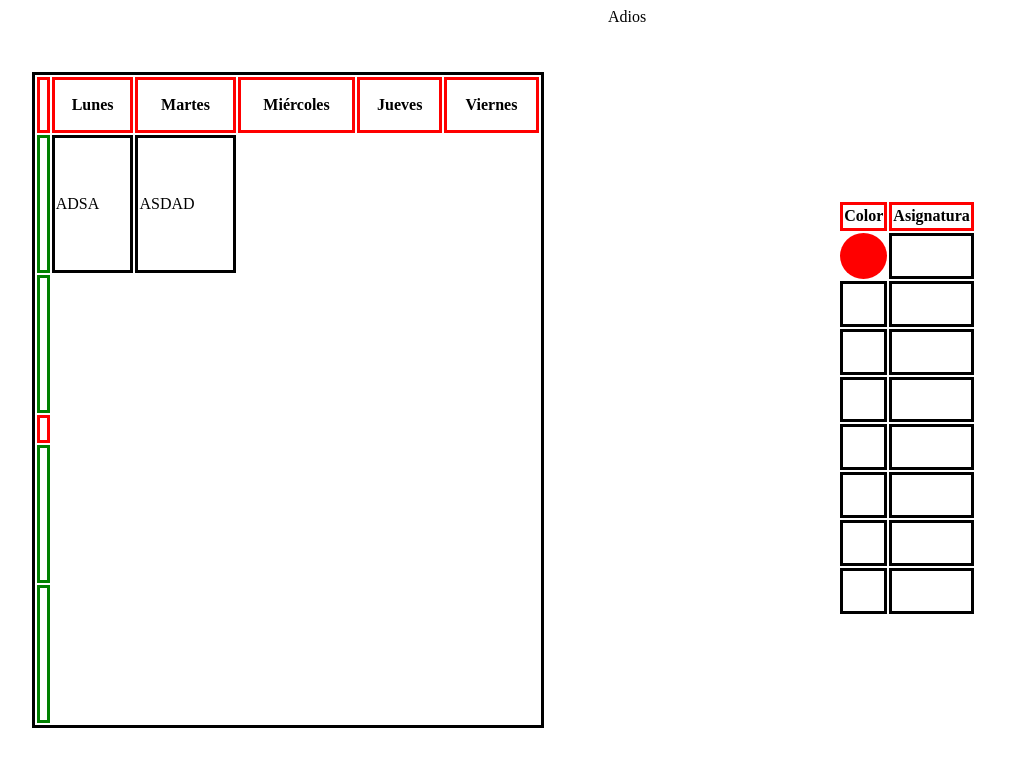
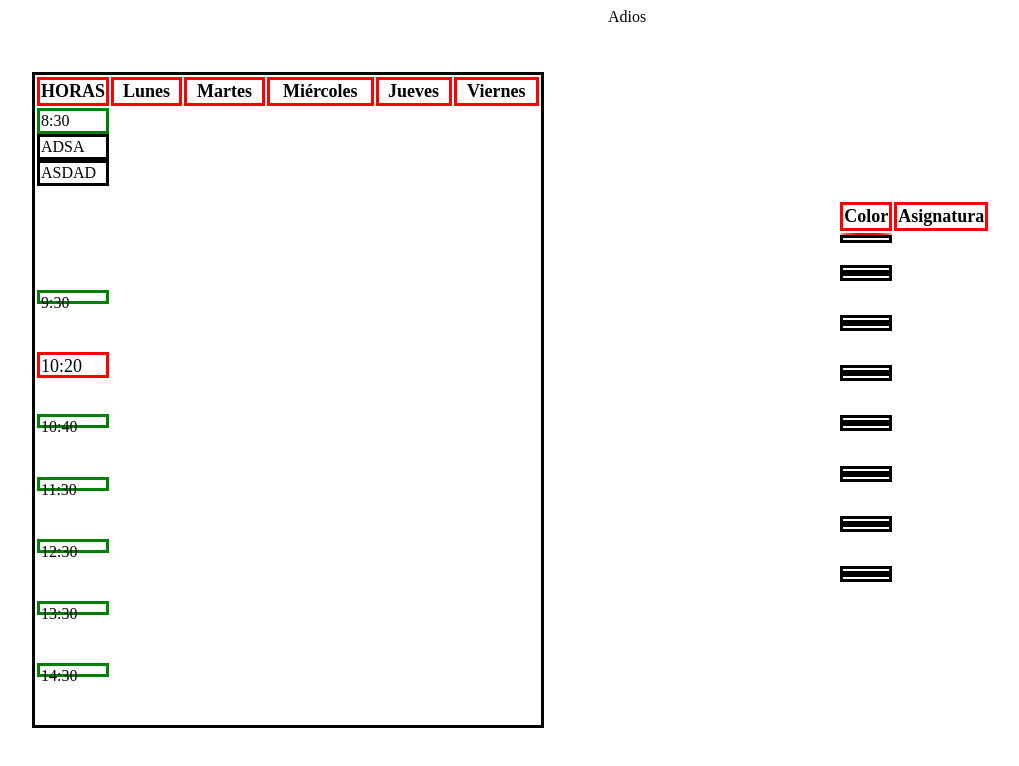
Before and after one commit to Eduu115/Marcas_EJ04_HorariosClase, a plain HTML site: page index.html in a window 1280 px wide. Shown: the whole page, without its empty margins (32-1051 px from the left). Drawn offline with Linux system fonts and the light colour scheme.

Commit message:
add hours to main table

```diff
--- a/index.html
+++ b/index.html
@@ -18,29 +18,37 @@
             <table id="tabla-horario">
 
                 <tr id="dias">
-                     <th></th> <th>Lunes</th> <th>Martes</th> <th>Miércoles</th> <th>Jueves</th> <th>Viernes</th>
+                     <th id="horas">HORAS</th> <th>Lunes</th> <th>Martes</th> <th>Miércoles</th> <th>Jueves</th> <th>Viernes</th>
                 </tr>
 
                 <tr class="normal">
-                    <td class="hora"></td> <td>ADSA</td> <td>ASDAD</td>
+                    <td class="hora">8:30</td> <td>ADSA</td> <td>ASDAD</td>
                 </tr>
 
                 <tr>
-                    <td class="hora"></td>
+                    <td class="hora">9:30</td>
                 </tr>
 
                 <tr>
-                    <td id="recreo" class="hora"></td>
+                    <td id="recreo" class="hora">10:20</td>
                 </tr>
 
                 <tr>
-                    <td class="hora"></td>
+                    <td class="hora">10:40</td>
                 </tr>
 
                 <tr>
-                    <td class="hora"></td>
+                    <td class="hora">11:30</td>
                 </tr>
-
+                <tr>
+                    <td class="hora">12:30</td>
+                </tr>
+                <tr>
+                    <td class="hora">13:30</td>
+                </tr>
+                <tr>
+                    <td class="hora">14:30</td>
+                </tr>
 
             </table>
         </div>
--- a/style.css
+++ b/style.css
@@ -30,12 +30,13 @@ table#tabla-lista{
 th,td#recreo{
     top: 2%;
     border: solid red;
-    height: 2%;
-
+    height: 1em;
+    font-size: large;
 }
 td{
     border: solid black;
     height: 10%;
+    display: flex;
 }
 .hora{
     border: solid green;
@@ -45,3 +46,6 @@ td{
     border: 1px;
     border-radius: 50%;
 }
+#horas{
+    width: 3%;
+}
```
